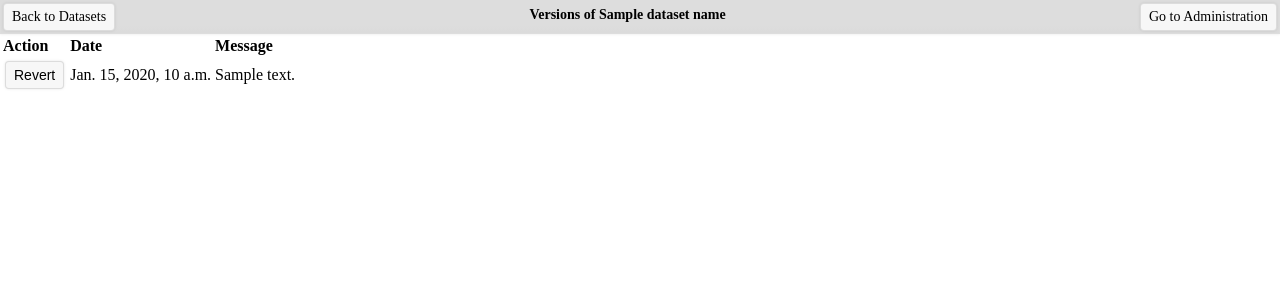
After one commit to IonPostglacial/HazoHub, a Django app: template hub/templates/hub/versions.html in a window 1280 px wide. The commit adds this page. Shown: the top 300 px of the page. Run offline with Django 3.2, Linux system fonts and the light colour scheme; the template is opened without the code that fills it: most values are stand-ins (such as "Sample title", 1, 10 or a date in 2020).

Commit message:
Add the ability to restore datasets to previous versions

```diff
--- a/hub/templates/hub/dataset_list.html
+++ b/hub/templates/hub/dataset_list.html
@@ -37,7 +37,7 @@
                             data-state="{% if file.shared %}shared{% else %}unshared{% endif %}">
                         <a class="private-link" href="{% url 'privatefiles' file.name %}">{{ file.name }}</a>
                         <a href="/Hazo/#/?from={% url 'privatefiles' file.name %}">Open in Hazo</a>
-                            <span>{{ file.last_mod }}</span>
+                        <a href="{% url 'versions' file.name %}">{{ file.last_mod }}</a>
                         <div class="inline-block">
                             {% if file.imported %}
                             <a href="{% url 'summary' file.name %}">Summary</a>
--- /dev/null
+++ b/hub/templates/hub/versions.html
@@ -0,0 +1,35 @@
+{% load static %}
+<!DOCTYPE html>
+<html lang="en">
+<head>
+    <meta charset="UTF-8">
+    <meta http-equiv="X-UA-Compatible" content="IE=edge">
+    <meta name="viewport" content="width=device-width, initial-scale=1.0">
+    <link rel="stylesheet" href="{% static 'hub/style.css' %}">
+    <title>Document</title>
+    <style>
+        h1 { font-size: 14px; padding: 4px 8px; margin: 2px; }
+    </style>
+</head>
+<body>
+    <nav class="thin-border background-gradient-1 horizontal-flexbox space-between">
+        <a class="button" href="{% url 'datasetlist' %}">Back to Datasets</a>
+        <h1>Versions of {{ dataset_name }}</h1>
+        <a class="button" href="/admin">Go to Administration</a>
+    </nav>
+    <form method="POST" action="{% url 'versions' file_name %}" class="horizontal-flexbox">
+        {% csrf_token %}
+        <input type="hidden" name="filepath" value="{{ file_path }}">
+        <table>
+            <tr><th>Action</th><th>Date</th><th>Message</th></tr>
+        {% for commit in last_commits %}
+            <tr>
+                <td><button name="revert" value="{{ commit.hexsha }}">Revert</button></td>
+                <td>{{ commit.date }}</td>
+                <td>{{ commit.message }}</td>
+            </tr>
+        {% endfor %}
+        </table>
+    </form>
+</body>
+</html>
--- a/hub/urls.py
+++ b/hub/urls.py
@@ -8,6 +8,7 @@ urlpatterns = [
     path('databases', views.databases.list_view, name="datasetlist"),
     path('dataset/<str:dataset_link>', views.databases.details, name="dataset"),
     path('taxon/<int:id>', views.databases.taxon, name="taxon"),
+    path('versions/<str:file_name>', views.databases.versions, name="versions"),
     path('summary/<str:file_name>', views.databases.summary, name="summary"),
     path('summary/<str:file_name>/export-csv', views.databases.summary_csv, name="summarycsv"),
     path('dictionary', views.dict.entry_list, name="dictentrylist"),
```
Also changed, not shown: hub/views/databases.py (+28 -0 lines).
